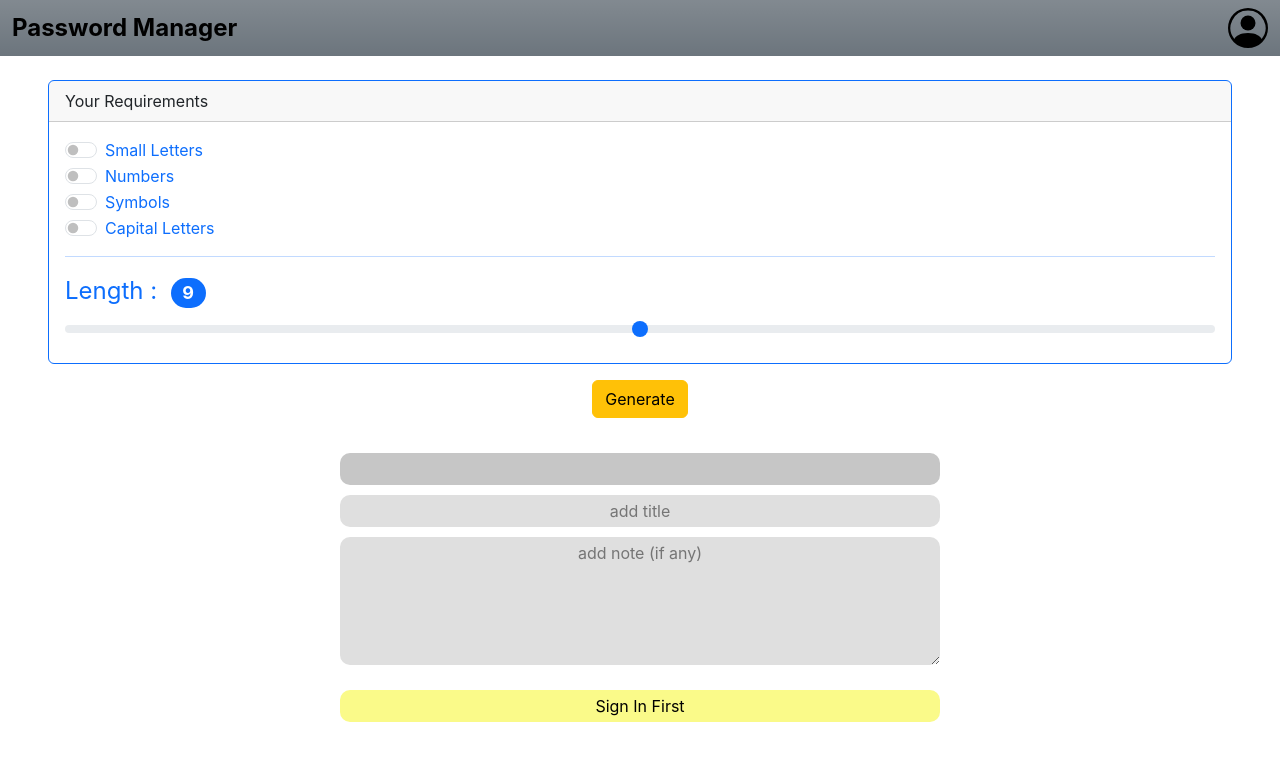
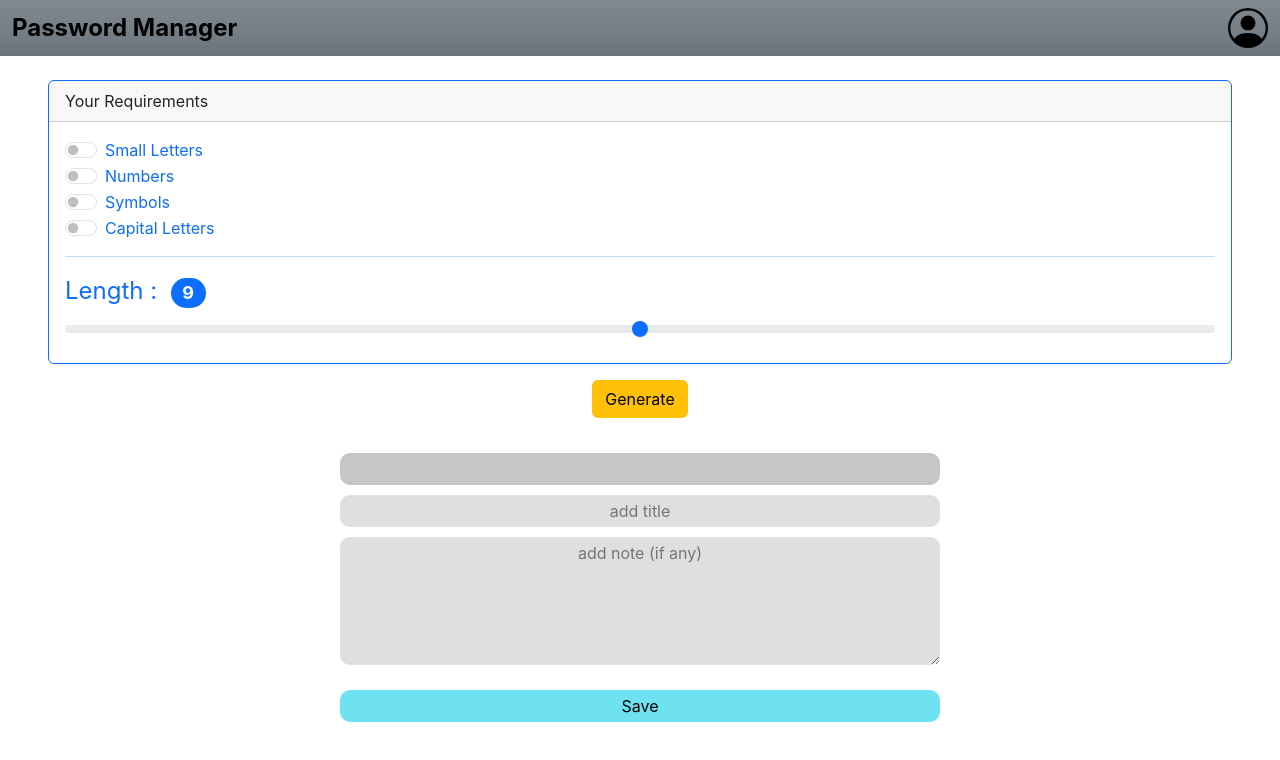
Before and after one commit to nazmus-saqib008/Password-Manager-Hacktoberfest, a React (Create React App) app: page / in a window 1280 px wide. Shown: the top 760 px of the page. Built offline with nearby package versions, Linux system fonts and the light colour scheme.

Commit message:
cookie handling

```diff
--- a/src/Components/Form.js
+++ b/src/Components/Form.js
@@ -49,7 +49,7 @@ function Form() {
         setFinal(shortPass+passWord);
     }
 
-    const[cookies, setCookies]= useCookies();
+    const[cookies, setCookies]= useCookies(document.cookie);
     const {userInfo, setUserInfo}= useContext(UserContext);
 
     useEffect(()=>{
@@ -70,6 +70,7 @@ function Form() {
     },[])
 
     const [redirect, setRedirect]= useState(false);
+    const [toLogin, setToLogin]= useState(false);
 
     async function savePass(ev){
         ev.preventDefault();
@@ -77,6 +78,10 @@ function Form() {
         // data.set('title', title);
         // data.set('note', summary);
         // data.set('pass',final);
+        if(!userInfo){
+            alert("Login to Save Password");
+            setToLogin(true);
+        }else{
             const data=JSON.stringify({"title": title, "note": summary, "pass": final});
             const response = await fetch(`${url}/data`,{
                 method: 'POST',
@@ -90,10 +95,15 @@ function Form() {
                 alert("Password Saved");
                 setRedirect(true);
             }
+        }
 
     }
     if(redirect){
         return <Redirect to={'/profile'}/>
+    }
+
+    if(toLogin){
+        return <Redirect to={'/login'}/>
     }
 
     const user= userInfo?.username;
@@ -142,18 +152,12 @@ function Form() {
                         placeholder='add note (if any)'
                         onChange={(ev)=>{
                             setSummary(ev.target.value)
-                        }}/>
-                    {/* {user && ( */}
-                    {cookies.token && (
+                        }}
+                    />
+
                     <button type='submit'>Save</button>
 
-                    )}
-                    {/* {!user && ( */}
-                    {!cookies.token && (
-                        <Link to={'/login'}>
-                            Sign In First
-                        </Link>
-                    )}
+
                 </form>
 
             </div>
--- a/src/Components/Header.js
+++ b/src/Components/Header.js
@@ -9,12 +9,12 @@ import {useCookies} from 'react-cookie'
 const url= require('../serverURL')
 
 export default function Header(){
-    const [cookies, setCookies]= useCookies();
+    const [cookies, setCookies]= useCookies(document.cookie);
 
     const {userInfo, setUserInfo}= useContext(UserContext);
     useEffect(()=>{
 
-      if(cookies){
+      if(!userInfo){
         fetch(`${url}/profile`,{
             method: 'GET',
             credentials: 'include',
@@ -37,6 +37,7 @@ export default function Header(){
             headers: {"Content-Type": "application/json"},
         })
         setUserInfo();
+        setCookies();
         // console.log(userInfo);
     }
     const [username, setUsername]= useState();
--- a/src/Components/Profile.js
+++ b/src/Components/Profile.js
@@ -3,7 +3,6 @@ import './Profile.css'
 import Item from './Item';
 import Header from './Header';
 import { UserContext } from '../UserContext';
-import { useCookies } from 'react-cookie';
 const url= require('../serverURL')
 
 export default function Profile() {
@@ -14,9 +13,9 @@ export default function Profile() {
   const {userInfo}= useContext(UserContext);
   const [passwords, setPasswords]= useState([]);
   const [searchword, setSearchword]= useState("");
-  const [cookies, setCookies]= useCookies();
 
   useEffect(()=>{
+    if(userInfo){
       fetch(`${url}/data`,{
         method: 'GET',
         credentials: 'include',
@@ -28,6 +27,8 @@ export default function Profile() {
           setPasswords(data);
         })
       })
+
+    }
 
   },[userInfo])
 
--- a/src/serverURL.js
+++ b/src/serverURL.js
@@ -1,5 +1,4 @@
-const url= "https://passmanserver.onrender.com";
-// const url= "http://localhost:4000";
-// const url= "https://password-manager-api-8srw.onrender.com";
+// const url= "https://passmanserver.onrender.com";
+const url= "http://localhost:4000";
 
 module.exports= url;
```
Lines whose indentation alone changed are shown as unchanged.
